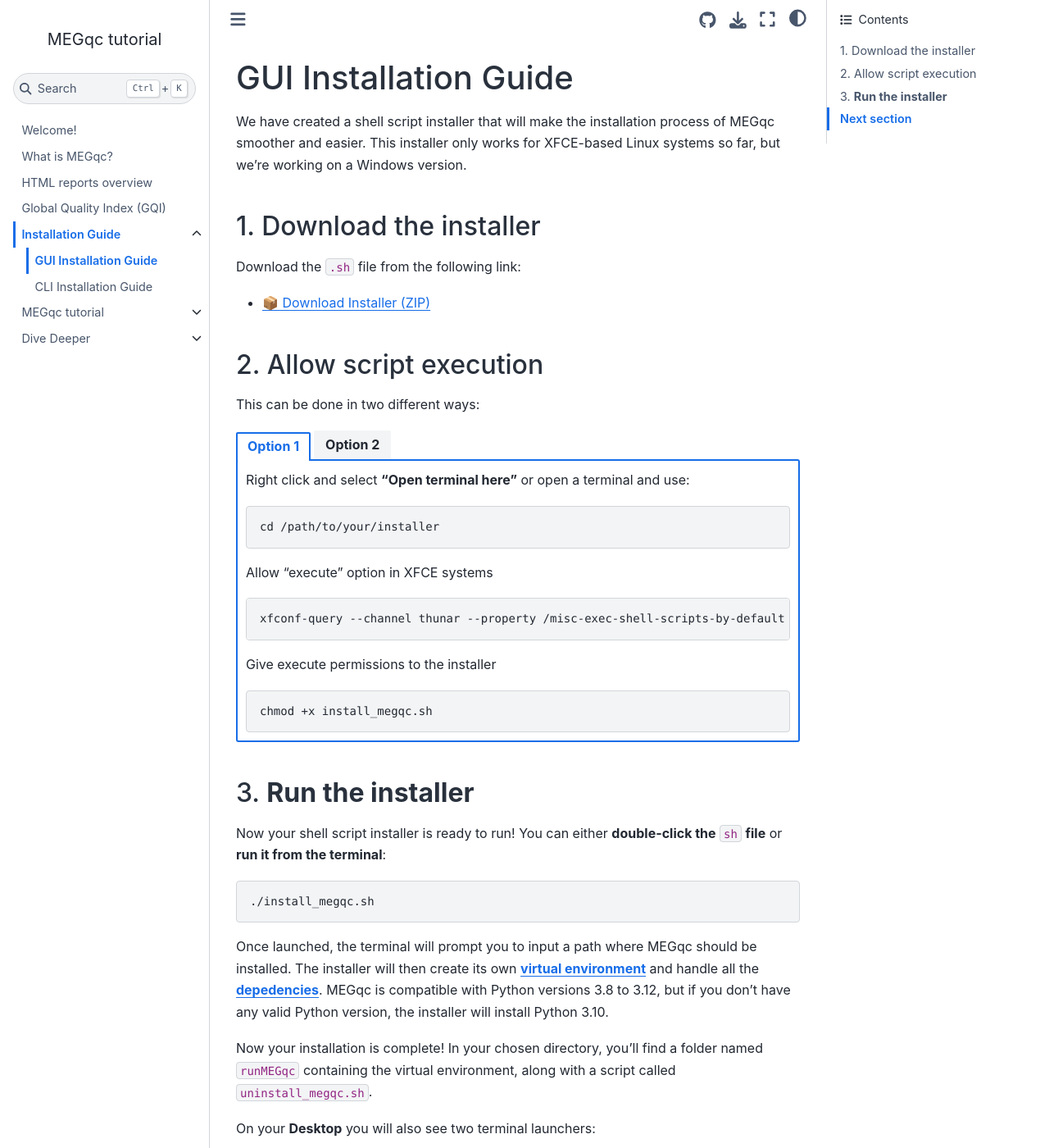
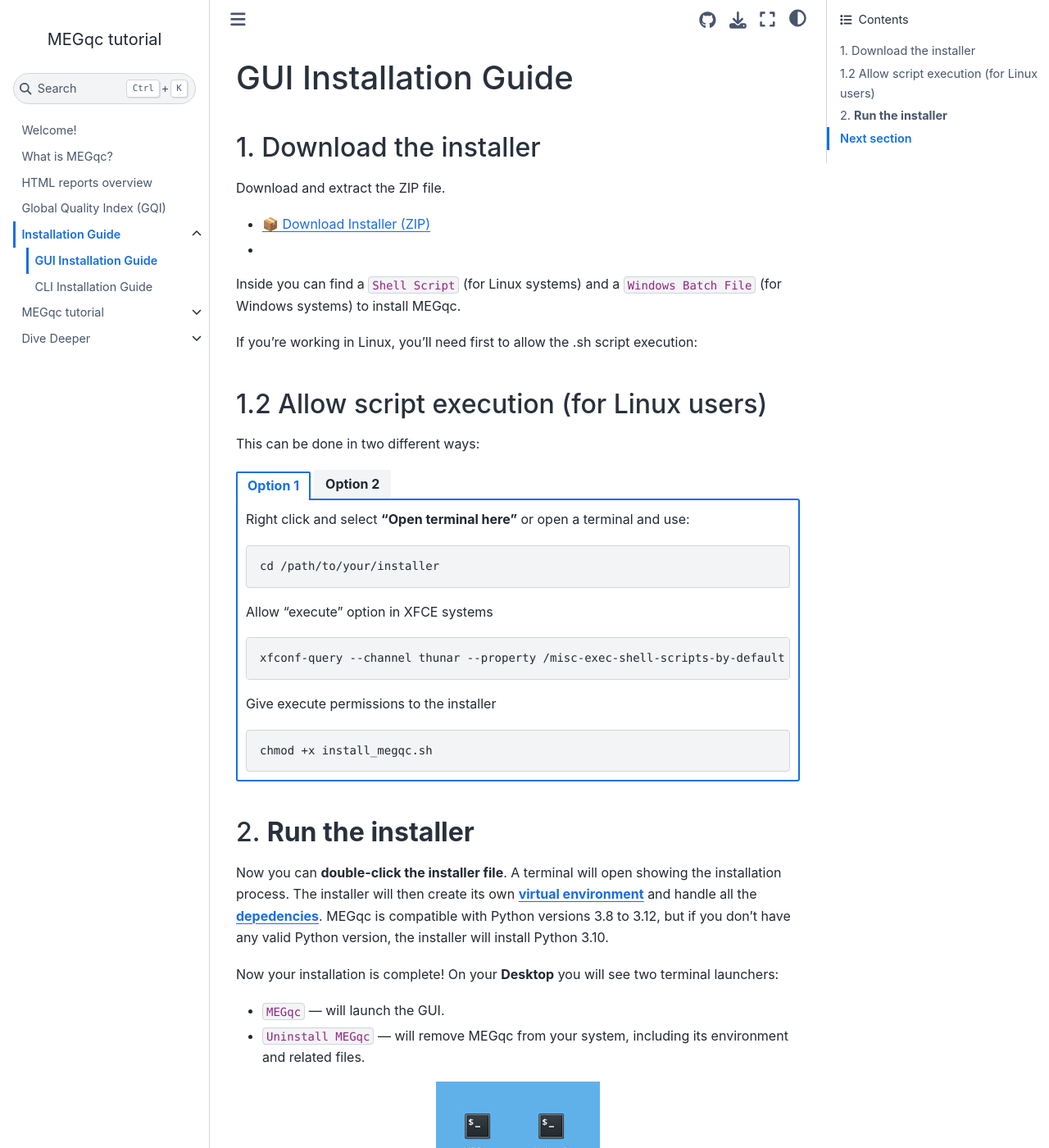
Before and after one commit to ANCPLabOldenburg/megqc_documentation, a Jupyter Book: the page built from installation/gui.md, in a window 1280 px wide and 1400 px high. Shown: the whole window at 82% size. Built offline with Jupyter Book 1.0.4 settings and Sphinx 7.4.7 and the Sphinx Book theme 1.1.4, drawn with Linux system fonts in a browser that asks for light colours; pages that are not in the unit, such as notebooks, are missing from menus.

Commit message:
Update gui.md

`````diff
--- a/installation/gui.md
+++ b/installation/gui.md
@@ -1,14 +1,15 @@
 # GUI Installation Guide
 
-We have created a shell script installer that will make the installation process of MEGqc smoother and easier. This installer only works for XFCE-based Linux systems so far, but we're working on a Windows version.
-
 ## 1. Download the installer
-Download the `.sh` file from the following link:
+Download and extract the ZIP file.
 
 * [📦 Download Installer (ZIP)](https://github.com/ANCPLabOldenburg/MEGqc/raw/main/installers/installers.zip)
+*
+Inside you can find a `Shell Script` (for Linux systems) and a `Windows Batch File` (for Windows systems) to install MEGqc.
 
+If you're working in Linux, you'll need first to allow the .sh script execution:
 
-## 2. Allow script execution
+## 1.2 Allow script execution (for Linux users)
 This can be done in two different ways:
 
 ````{tab-set}
@@ -39,21 +40,10 @@
 ````
 
 
+## 2. **Run the installer**
+Now you can **double-click the installer file**. A terminal will open showing the installation process. The installer will then create its own [**virtual environment**](../extra/environment.md) and handle all the [**depedencies**](../extra/details.md). MEGqc is compatible with Python versions 3.8 to 3.12, but if you don't have any valid Python version, the installer will install Python 3.10.
 
-
-## 3. **Run the installer**
-
-Now your shell script installer is ready to run! You can either **double-click the** `sh` **file** or **run it from the terminal**:
-
-```bash
-./install_megqc.sh
-```
-
-Once launched, the terminal will prompt you to input a path where MEGqc should be installed. The installer will then create its own [**virtual environment**](../extra/environment.md) and handle all the [**depedencies**](../extra/details.md). MEGqc is compatible with Python versions 3.8 to 3.12, but if you don't have any valid Python version, the installer will install Python 3.10.
-
-Now your installation is complete! In your chosen directory, you'll find a folder named `runMEGqc` containing the virtual environment, along with a script called `uninstall_megqc.sh`.
-
-On your **Desktop** you will also see two terminal launchers:
+Now your installation is complete! On your **Desktop** you will see two terminal launchers:
 * `MEGqc` — will launch the GUI.
 * `Uninstall MEGqc`  — will remove MEGqc from your system, including its environment and related files.
 
`````
